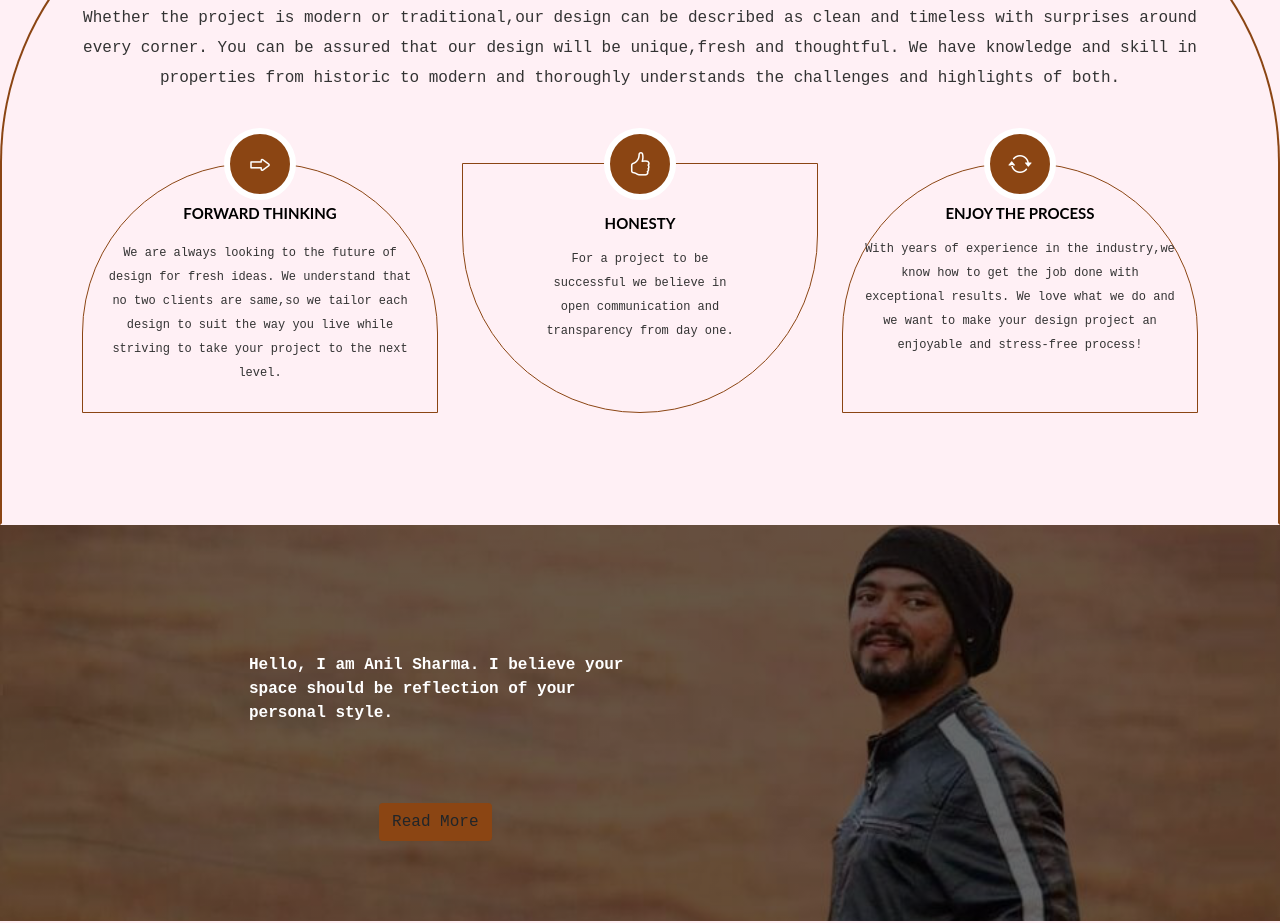
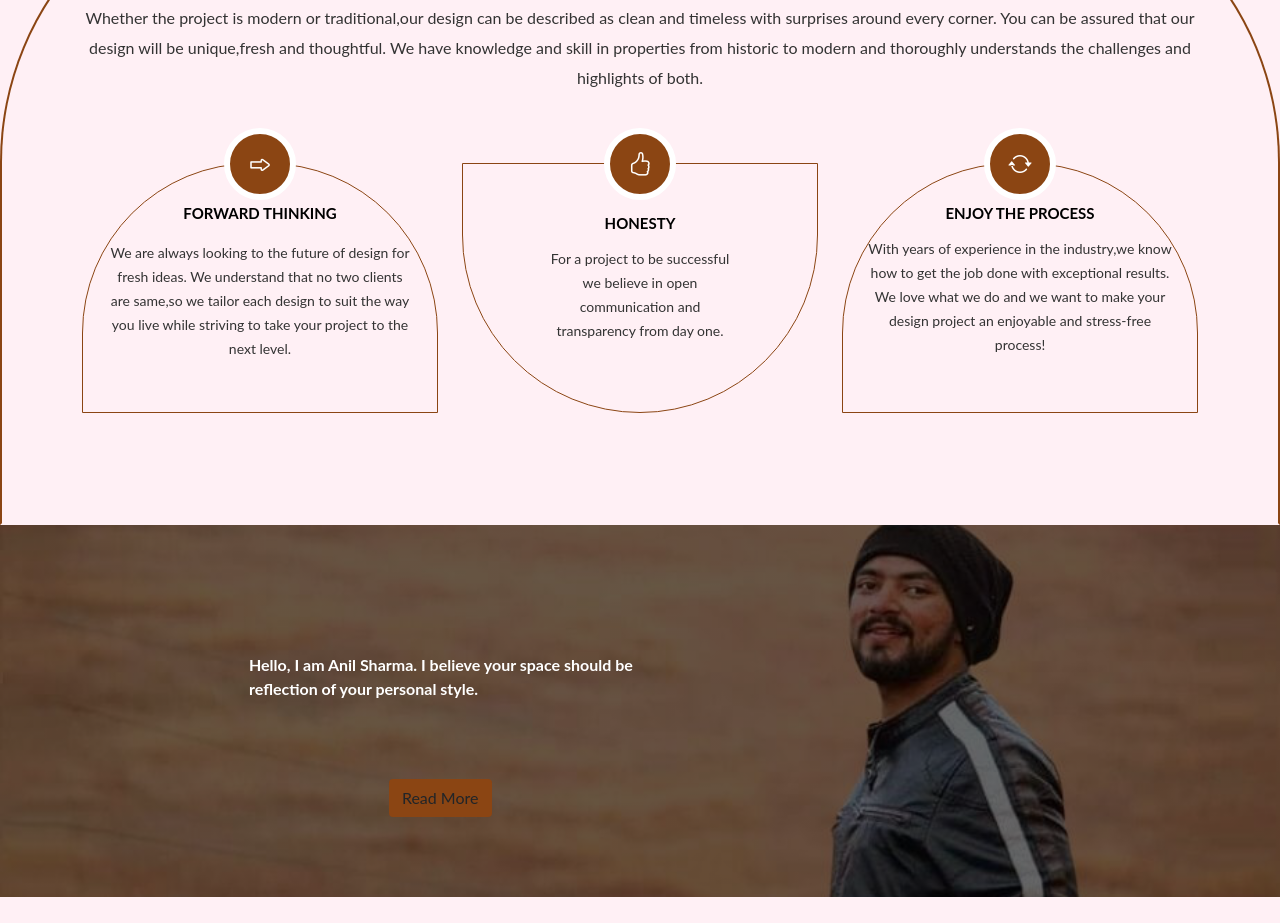
Before and after one commit to internodesign/Interno, a plain HTML site: page index.html in a window 1280 px wide. Shown: the part 1402-2325 px from the top of the page. Drawn offline with Linux system fonts and the light colour scheme.

Commit message:
changing font family to lato from monospace

```diff
--- a/assets/css/style.css
+++ b/assets/css/style.css
@@ -5,7 +5,7 @@
 body {
   color: #666666;
   color: black;
-  font-family: monospace ;
+  font-family: lato ;
   background: #FFF0F5;
   user-select:none;
 }
@@ -895,7 +895,7 @@ section {
   color: #333;
 }
 #extra-about .description {
-  font-size: 12px;
+  font-size: 14px;
   line-height: 24px;
   color: #333;
   font-weight: 0;
@@ -1028,7 +1028,7 @@ section {
   color: #111;
 }
 #services .description {
-  font-size: 12px;
+  font-size: 14px;
   line-height: 24px;
 }
 
```
